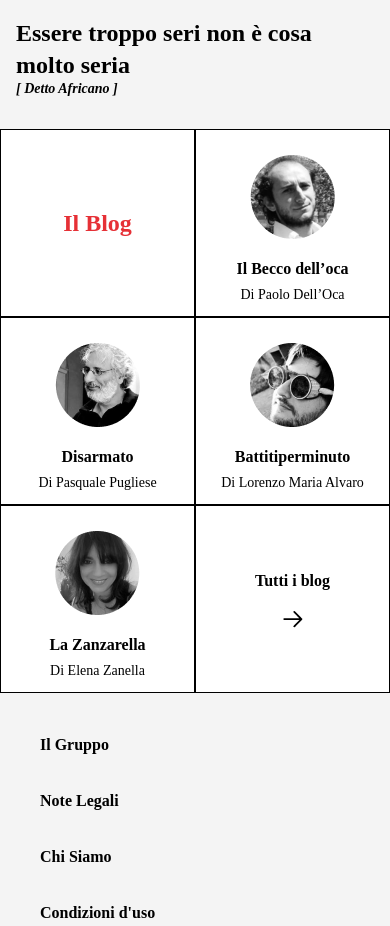
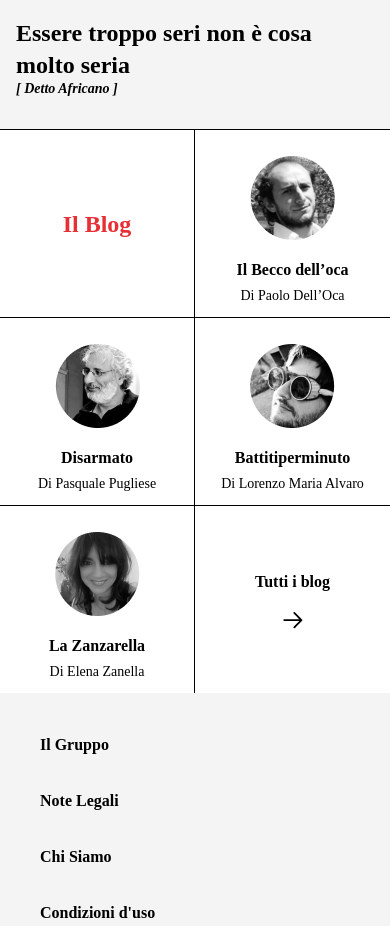
Before and after one commit to rslsj/retex, a Nuxt app: page / in a window 390 px wide. Shown: the part 3320-4246 px from the top of the page. Built offline with nearby package versions, Linux system fonts and the light colour scheme; a web font is replaced by a local one.

Commit message:
fix: authors borders

```diff
--- a/components/Home/Bloggers/index.vue
+++ b/components/Home/Bloggers/index.vue
@@ -1,8 +1,31 @@
 <template>
   <div class="grid grid-cols-2 md:grid-cols-6">
-    <home-bloggers-item class="sbb" v-for="blog in bloggers" :blog="blog" />
+    <home-bloggers-item
+      v-for="(blog, index) in bloggers"
+      :blog="blog"
+      :class="[
+        'border-black',
+        !isMd && index !== 5
+          ? 'border-t border-r border-b'
+          : ' border-t border-b border-r-0',
+        isMd && index % 2 === 0 ? 'br border-b-0' : 'border-r-1 border-b-0',
+      ]"
+    />
   </div>
 </template>
 <script setup>
 import { bloggers } from "@/data/Bloggers.js";
+const isMd = ref(window?.innerWidth < 768);
+
+const handleResize = () => {
+  isMd.value = window?.innerWidth < 768;
+};
+
+onMounted(() => {
+  window.addEventListener("resize", handleResize);
+});
+
+onBeforeUnmount(() => {
+  window.removeEventListener("resize", handleResize);
+});
 </script>
```
